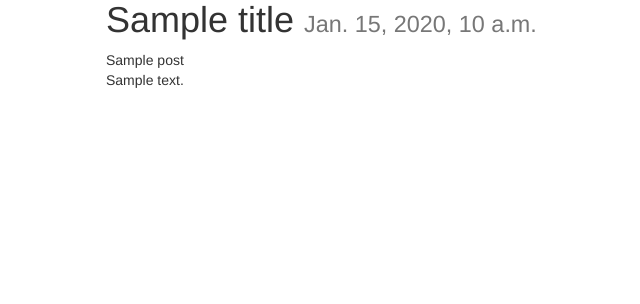
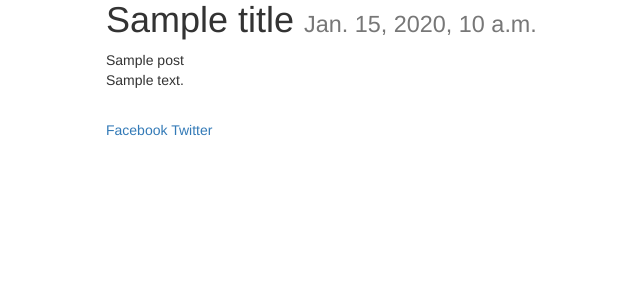
Before and after one commit to devhlmedia/blogcorn, a Django app: template templates/post_detail.html in a window 1280 px wide. Shown: the part 320-624 px from the top of the page, without its empty margins (169-809 px from the left). Run offline with Django 3.2, Linux system fonts and the light colour scheme; tables that the repository leaves empty hold one stand-in row (values such as "Sample post"); the template is opened without the code that fills it: values that come from a table or form of the project are taken from there, most other values are stand-ins (such as "Sample title", 1, 10 or a date in 2020); grey boxes marked "Sample" are stand-in pictures; parts of the project's set-up code (start-up, migrations or seed data) failed here and were passed over; some libraries are stand-ins or nearby versions.

Commit message:
Social share link

```diff
--- a/posts/views.py
+++ b/posts/views.py
@@ -1,3 +1,5 @@
+from urllib import quote_plus
+
 from django.core.paginator import Paginator, EmptyPage, PageNotAnInteger
 from django.shortcuts import render
 
@@ -25,9 +27,11 @@ def post_create(request):
 
 def post_detail(request, id=None):
     instance = get_object_or_404(Post, id=id)
+    share_string = quote_plus(instance.content)
     context = {
         "title": instance.title,
         "instance": instance,
+        "share_string": share_string,
     }
     return render(request, "post_detail.html", context)
 
--- a/templates/post_detail.html
+++ b/templates/post_detail.html
@@ -14,5 +14,16 @@
     {{ instance.title }}<br/>
     {{ instance.content|linebreaks }}<br/>
 
+
+
+    <a href="https://www.facebook.com/sharer/sharer.php?u={{ request.build_absolute_url }}">
+      Facebook
+    </a>
+
+    <a href="https://twitter.com/home?status={{ share_string }}%20{{ request.build_absolute_url }}">
+      Twitter
+    </a>
+
+
 </div>
 {% endblock content %}
```
